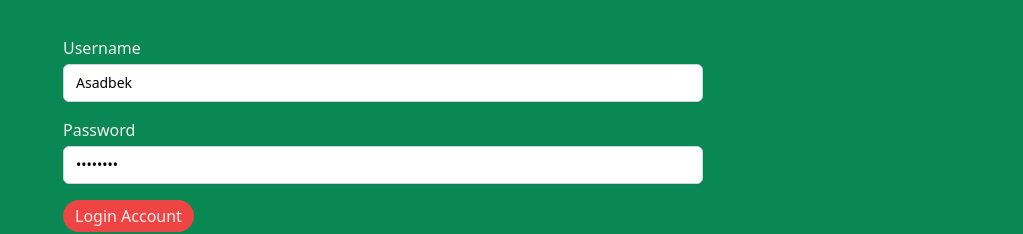
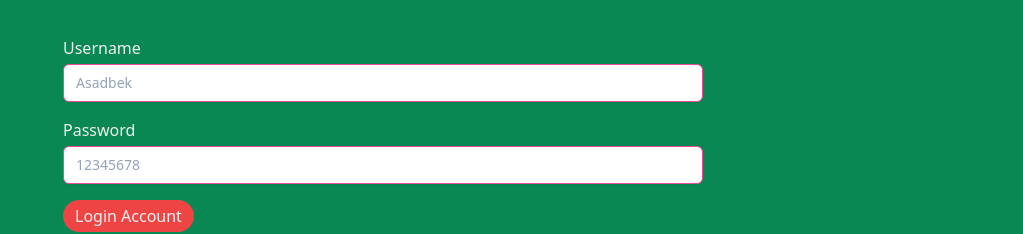
Before and after one commit to asadbe0304/Kitchen-Pos, a React (Vite) app: page / in a window 1280 px wide. Shown: the part 286-520 px from the top of the page, without its empty margins (257-1280 px from the left). Built offline with nearby package versions, Linux system fonts and the light colour scheme.

Commit message:
login optimize

```diff
--- a/src/pages/Sign/log.jsx
+++ b/src/pages/Sign/log.jsx
@@ -5,8 +5,8 @@
 import { toast } from "react-toastify";
 
 const log = () => {
-  const [user, setUser] = useState("Asadbek");
-  const [pass, setPass] = useState(12345678);
+  const [user, setUser] = useState("");
+  const [pass, setPass] = useState();
   const [admin, setAdmin] = useState("Asadbek");
   const [adminPass, setAdminPass] = useState(12345678);
   let userLocal = localStorage.setItem("user", user);
```
